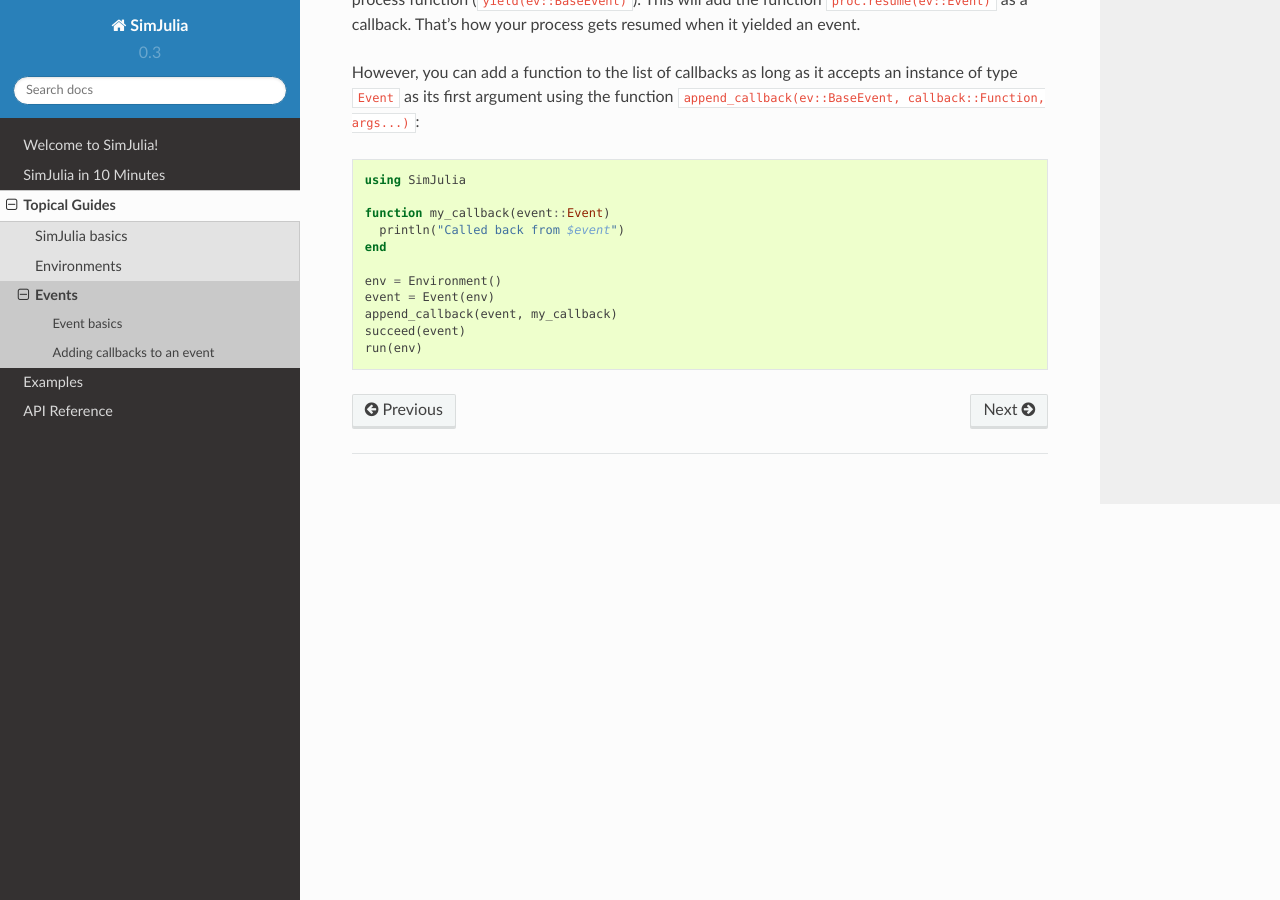
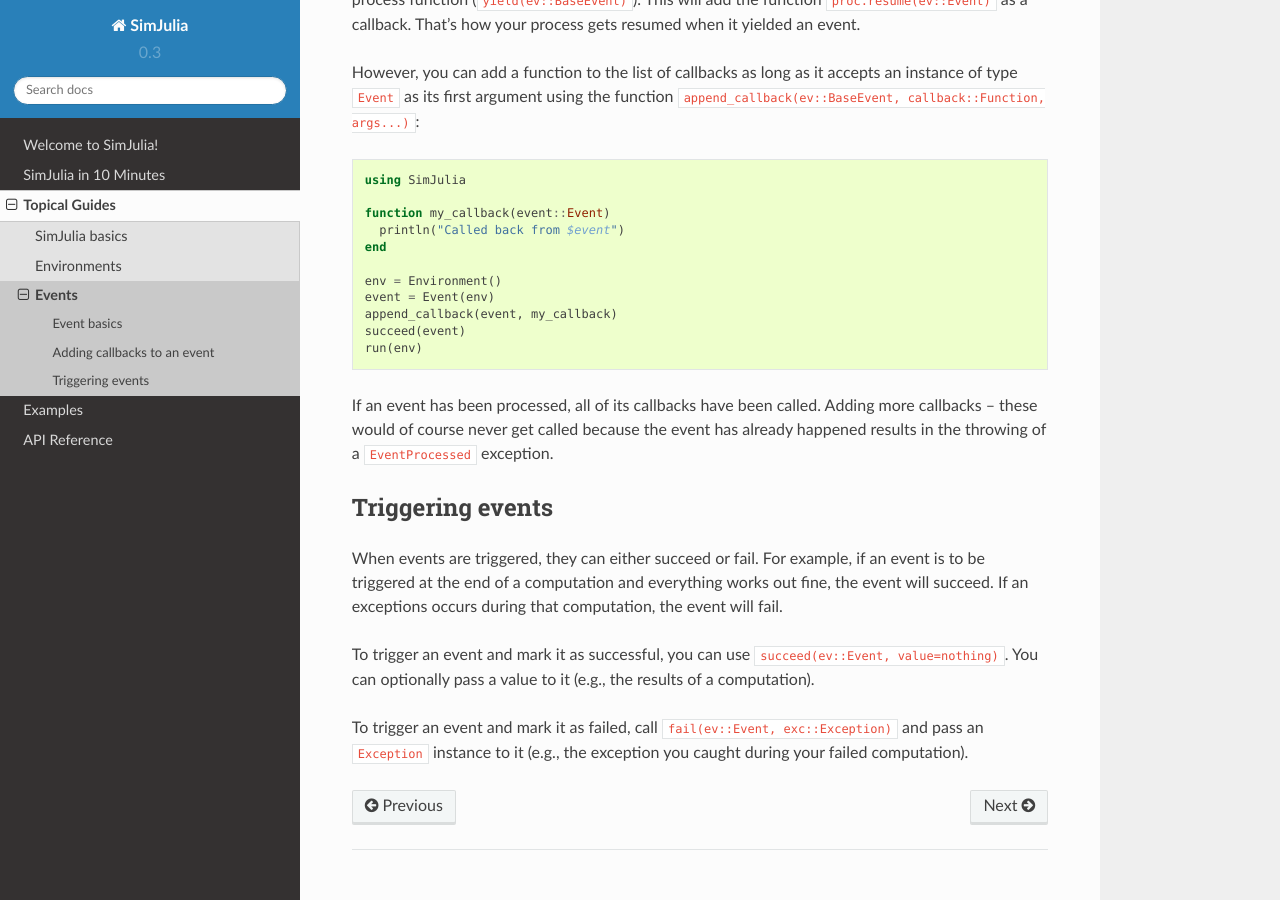
Before and after one commit to JuliaDynamics/ConcurrentSim.jl, a Sphinx documentation site: the page built from docs/source/topical_guides/3_events.rst, in a window 1280 px wide and 900 px high, scrolled down 1279 px. Built offline with Sphinx 7.4.7 and the Read the Docs theme 2.0.0, drawn with Linux system fonts in a browser that asks for light colours; cross-references to code outside the pages are shown as plain code.

Commit message:
Fix nasty EVENT_PROCESSED bug

```diff
--- a/docs/source/topical_guides/3_events.rst
+++ b/docs/source/topical_guides/3_events.rst
@@ -58,3 +58,15 @@
   append_callback(event, my_callback)
   succeed(event)
   run(env)
+
+If an event has been processed, all of its callbacks have been called. Adding more callbacks – these would of course never get called because the event has already happened results in the throwing of a :class:`EventProcessed` exception.
+
+
+Triggering events
+~~~~~~~~~~~~~~~~~
+
+When events are triggered, they can either succeed or fail. For example, if an event is to be triggered at the end of a computation and everything works out fine, the event will succeed. If an exceptions occurs during that computation, the event will fail.
+
+To trigger an event and mark it as successful, you can use :func:`succeed(ev::Event, value=nothing) <succeed>`. You can optionally pass a value to it (e.g., the results of a computation).
+
+To trigger an event and mark it as failed, call :func:`fail(ev::Event, exc::Exception) <fail>` and pass an :class:`Exception` instance to it (e.g., the exception you caught during your failed computation).
```
Also changed, not shown: 1 other file.
